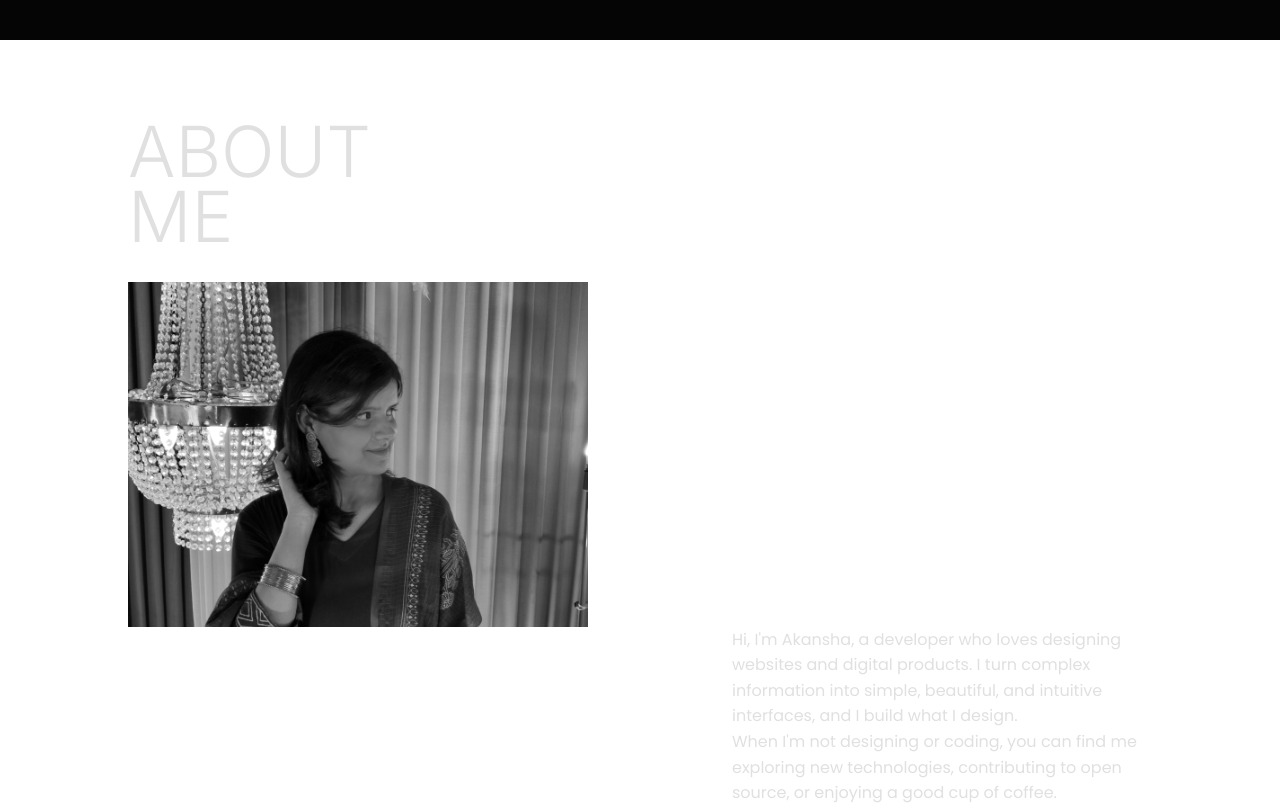
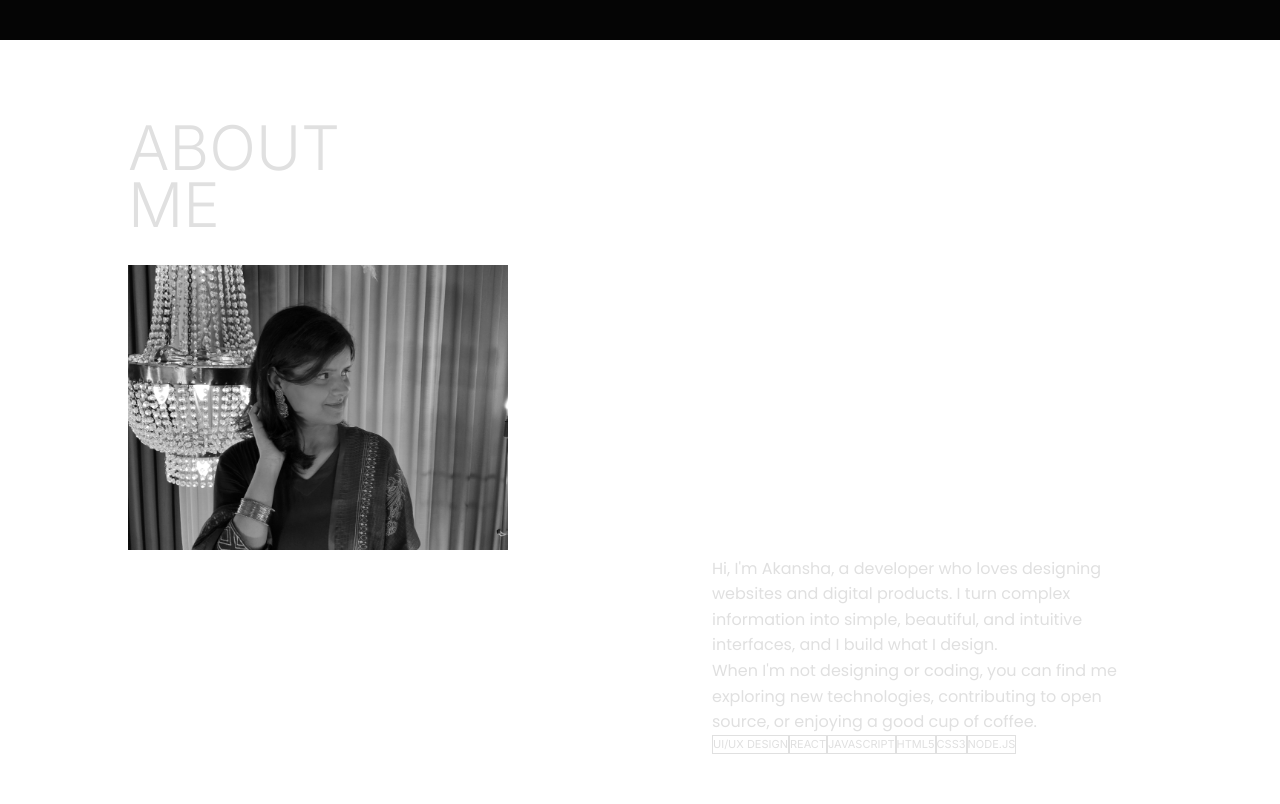
Before and after one commit to sheelakansha/akansha-portfolio, a React (Vite) app in the folder frontend/: page / in a window 1280 px wide. Shown: the part 760-1564 px from the top of the page. Built offline with nearby package versions, Linux system fonts and the light colour scheme.

Commit message:
Adjust About Me section height to fit exactly 100vh viewport without scrolling

```diff
--- a/frontend/src/components/About.jsx
+++ b/frontend/src/components/About.jsx
@@ -2,29 +2,21 @@ import React from 'react';
 import { motion } from 'framer-motion';
 import profileImg from '../assets/profile.jpg';
 
-// Image variables for easy swapping in the future
+// Image variable for easy swapping
 const mainPhoto = profileImg;
-const secondaryPhoto = profileImg;
 
 /**
  * About Component - Editorial, asymmetric white & black magazine/slide layout.
- *
- * Features:
- *  - Solid pure white background (#FFFFFF) with black text
- *  - Top-left light sans-serif heading and top-right "02" section number
- *  - Top centre-right 4:3 landscape B&W main photo (no tilt, sharp corners)
- *  - Middle-left indented paragraph text column (max ~420px wide)
- *  - Minimal outline skill tags with sharp corners and black hover inversion
- *  - Bottom-right 3:4 portrait B&W small photo with a 3.5° counter-clockwise tilt
+ * Fixed to exact screen height (100vh) without scrolling.
  */
 const About = () => {
     // Animation variants
     const fadeInUp = {
-        hidden: { opacity: 0, y: 24 },
+        hidden: { opacity: 0, y: 20 },
         visible: {
             opacity: 1,
             y: 0,
-            transition: { duration: 0.8, ease: [0.16, 1, 0.3, 1] },
+            transition: { duration: 0.75, ease: [0.16, 1, 0.3, 1] },
         },
     };
 
@@ -37,24 +29,14 @@ const About = () => {
         },
     };
 
-    const fadeInTiltedPhoto = {
-        hidden: { opacity: 0, scale: 0.94, rotate: -3.5 },
-        visible: {
-            opacity: 1,
-            scale: 1,
-            rotate: -3.5,
-            transition: { duration: 0.9, ease: [0.16, 1, 0.3, 1] },
-        },
-    };
-
     return (
         <section
             id="about"
-            className="relative w-full min-h-screen bg-white text-black px-6 sm:px-12 md:px-16 lg:px-24 py-16 md:py-24 overflow-hidden flex flex-col justify-between select-none"
+            className="relative w-full h-screen max-h-screen bg-white text-black px-6 sm:px-12 md:px-16 lg:px-24 py-10 md:py-14 lg:py-16 overflow-hidden flex flex-col justify-between select-none"
             style={{ backgroundColor: '#ffffff' }}
         >
             {/* TOP HEADER & MAIN PHOTO ROW */}
-            <div className="w-full flex flex-col md:flex-row justify-between items-start gap-8 md:gap-12">
+            <div className="w-full flex flex-col md:flex-row justify-between items-start gap-6 md:gap-8">
                 {/* 1. HEADING (Top Left - Light sans-serif, 2 lines) */}
                 <motion.div
                     className="flex-1 max-w-lg"
@@ -64,7 +46,7 @@ const About = () => {
                     variants={fadeInUp}
                 >
                     <h2
-                        className="text-[clamp(2.75rem,5.5vw,5.5rem)] font-light text-black uppercase leading-[0.92] tracking-tight text-left m-0 p-0"
+                        className="text-[clamp(2.5rem,4.8vw,4.8rem)] font-light text-black uppercase leading-[0.92] tracking-tight text-left m-0 p-0"
                         style={{ fontFamily: 'Inter, Poppins, sans-serif', fontWeight: 300 }}
                     >
                         About<br />Me
@@ -73,7 +55,7 @@ const About = () => {
 
                 {/* 3. MAIN PHOTO (Top Centre-Right - 4:3 Landscape, B&W, sharp corners, no tilt) */}
                 <motion.div
-                    className="w-full md:w-[32%] lg:w-[36%] max-w-[460px] aspect-[4/3] bg-zinc-100 overflow-hidden rounded-none border-0 shadow-none"
+                    className="w-full md:w-[30%] lg:w-[34%] max-w-[380px] lg:max-w-[420px] aspect-[4/3] bg-zinc-100 overflow-hidden rounded-none border-0 shadow-none"
                     initial="hidden"
                     whileInView="visible"
                     viewport={{ once: true, amount: 0.3 }}
@@ -90,7 +72,7 @@ const About = () => {
 
                 {/* 2. SECTION NUMBER (Top Right) */}
                 <motion.div
-                    className="hidden md:block text-black font-light text-lg md:text-xl tracking-widest pt-2"
+                    className="hidden md:block text-black font-light text-base md:text-lg tracking-widest pt-2"
                     style={{ fontFamily: 'Inter, sans-serif', fontWeight: 300 }}
                     initial="hidden"
                     whileInView="visible"
@@ -101,26 +83,26 @@ const About = () => {
                 </motion.div>
             </div>
 
-            {/* MIDDLE TEXT & BOTTOM TILTED PHOTO CONTAINER */}
-            <div className="w-full flex flex-col md:flex-row justify-between items-end mt-12 md:mt-16 gap-12">
+            {/* MIDDLE TEXT CONTAINER */}
+            <div className="w-full flex flex-col md:flex-row justify-between items-end my-auto gap-8">
                 {/* 4. TEXT PARAGRAPHS & SKILL TAGS (Middle-Left, Indented column ~380-420px wide) */}
                 <motion.div
-                    className="w-full md:ml-[12%] lg:ml-[15%] max-w-[420px] flex flex-col gap-6"
+                    className="w-full md:ml-[12%] lg:ml-[15%] max-w-[440px] flex flex-col gap-4 md:gap-5"
                     initial="hidden"
                     whileInView="visible"
                     viewport={{ once: true, amount: 0.3 }}
                     variants={fadeInUp}
                 >
-                    <p className="text-black text-base md:text-[17px] font-normal leading-relaxed text-left m-0">
+                    <p className="text-black text-sm sm:text-base md:text-[16px] font-normal leading-relaxed text-left m-0">
                         Hi, I'm Akansha, a developer who loves designing websites and digital products. I turn complex information into simple, beautiful, and intuitive interfaces, and I build what I design.
                     </p>
 
-                    <p className="text-black text-base md:text-[17px] font-normal leading-relaxed text-left m-0">
+                    <p className="text-black text-sm sm:text-base md:text-[16px] font-normal leading-relaxed text-left m-0">
                         When I'm not designing or coding, you can find me exploring new technologies, contributing to open source, or enjoying a good cup of coffee.
                     </p>
 
-                    {/* 6. SKILL TAGS (Thin 1px black outline, sharp corners, hover inversion) */}
-                    <div className="flex flex-wrap gap-2.5 mt-4">
+                    {/* SKILL TAGS (Thin 1px black outline, sharp corners, hover inversion) */}
+                    <div className="flex flex-wrap gap-2 mt-2">
                         {[
                             'UI/UX Design',
                             'React',
@@ -131,7 +113,7 @@ const About = () => {
                         ].map((tag) => (
                             <span
                                 key={tag}
-                                className="px-3 py-1.5 border border-black bg-transparent text-black text-xs uppercase tracking-wider font-medium rounded-none hover:bg-black hover:text-white transition-colors duration-200 cursor-default"
+                                className="px-2.5 py-1 border border-black bg-transparent text-black text-[11px] sm:text-xs uppercase tracking-wider font-medium rounded-none hover:bg-black hover:text-white transition-colors duration-200 cursor-default"
                                 style={{ fontFamily: 'Inter, sans-serif' }}
                             >
                                 {tag}
```
Also changed, not shown: 1 other file (tests, documents, lock files or other folders).
